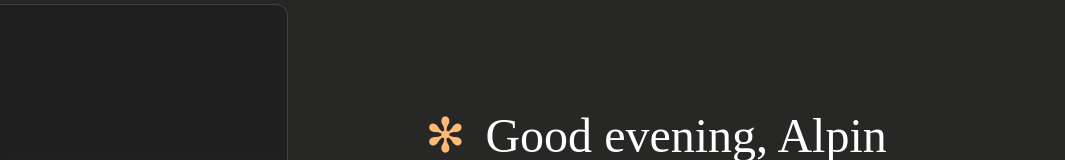
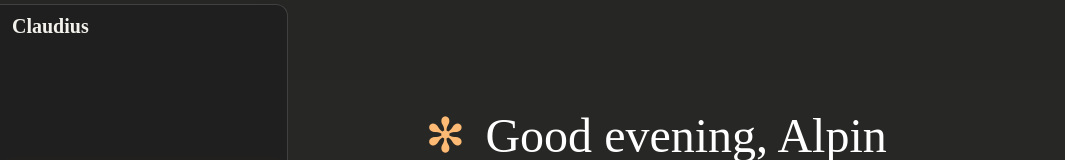
Before and after one commit to AlpinDale/claudius, a React (Create React App) app: page / in a window 1280 px wide. Shown: the top 160 px of the page, without its empty margins (0-1065 px from the left). Built offline with nearby package versions, Linux system fonts and the light colour scheme.

Commit message:
title on top left

```diff
--- a/src/App.js
+++ b/src/App.js
@@ -30,13 +30,22 @@ const ClaudeUI = () => {
 
   return (
     <div className="flex flex-col items-center min-h-screen text-white p-4 relative" style={{ backgroundColor: '#292927' }}>
+      <div className="fixed left-3 top-3 z-50 text-xl transition-colors duration-200"
+        style={{
+          fontFamily: '__copernicus_669e4a',
+          fontWeight: 600,
+          color: showMenu ? '#F2F1EC' : '#C5C4BF'
+        }}>
+        Claudius
+      </div>
+
       <div
         className="fixed left-0 top-0 bottom-0 w-20 z-50"
         onMouseEnter={() => setShowMenu(true)}
       />
 
       <div
-        className={`fixed left-0 top-1 bottom-1 w-72 backdrop-blur-sm transition-transform duration-300 ease-out z-40 rounded-tr-xl rounded-br-xl`}
+        className={`fixed left-0 top-1 bottom-1 w-72 backdrop-blur-sm transition-transform duration-160 ease-out z-40 rounded-tr-xl rounded-br-xl`}
         style={{
           backgroundColor: 'rgba(33, 32, 32, 0.9)',
           transform: showMenu ? 'translateX(0)' : 'translateX(-100%)',
```
